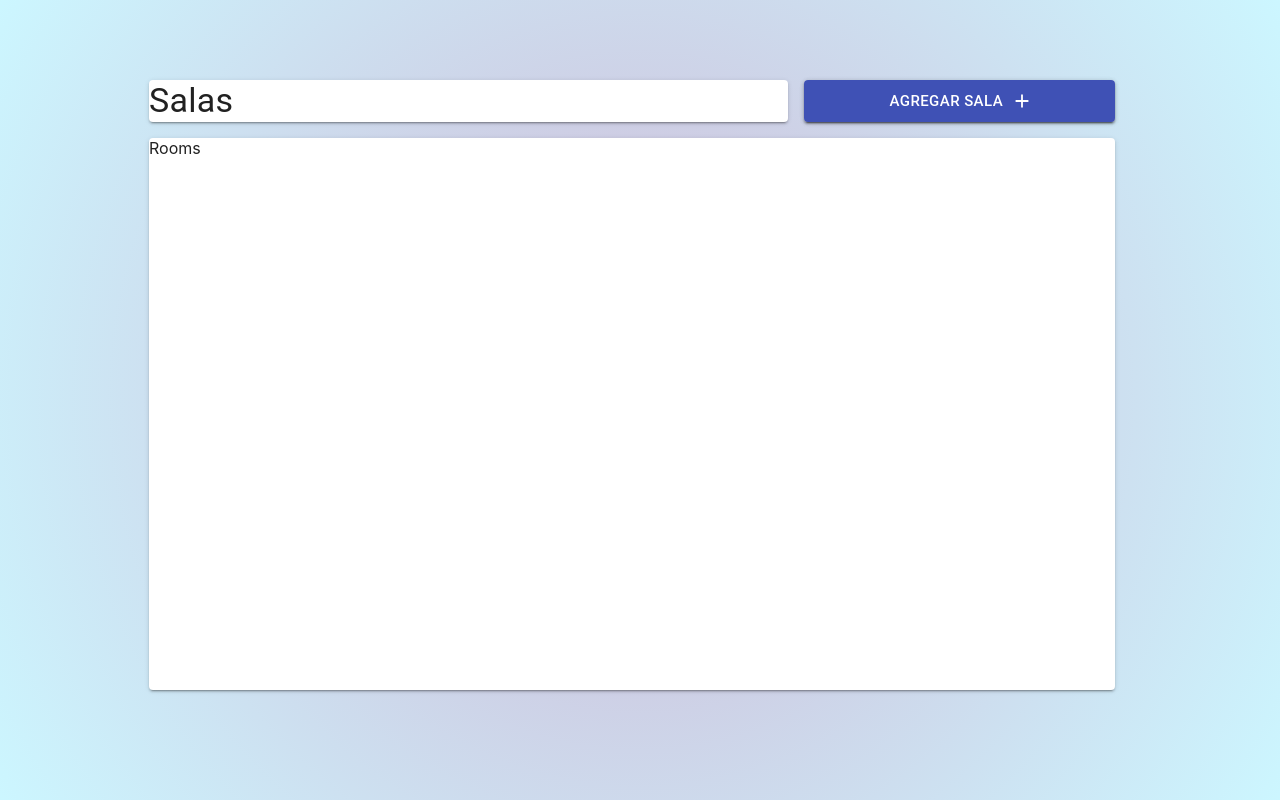
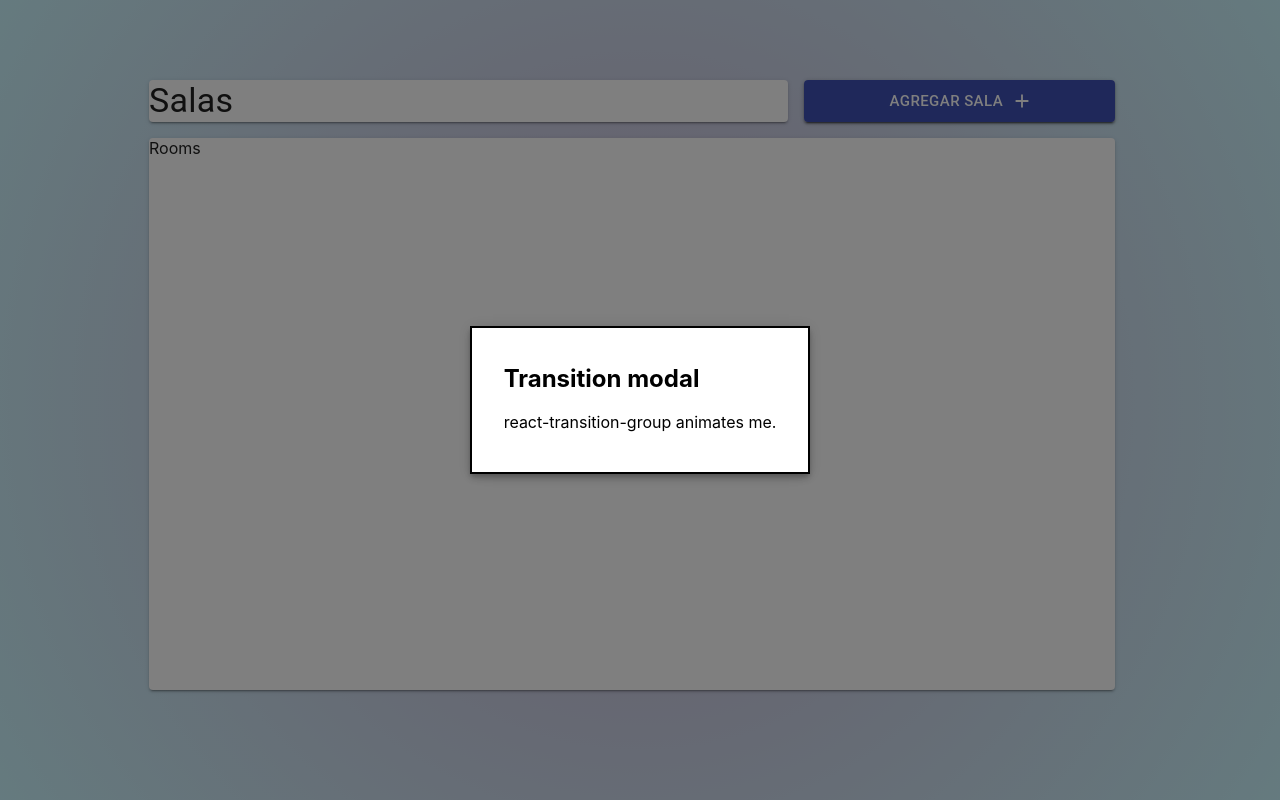
Before and after one commit to obsidian-software-service/dicerooms, a React (Create React App) app: page /rooms in a window 1280 px wide. Both pictures are taken after a click on the button "AGREGAR SALA". Built offline with nearby package versions, Linux system fonts and the light colour scheme.

Commit message:
Handle modal with redux

```diff
--- a/src/App.js
+++ b/src/App.js
@@ -3,11 +3,13 @@ import { BrowserRouter, Switch, Route } from "react-router-dom";
 import Login from "./pages/Login";
 import PlayRoom from "./pages/PlayRoom";
 import Rooms from "./pages/Rooms";
+import ModalManager from "./components/ModalManager";
 
 function App() {
   return (
     <BrowserRouter>
       {/* TODO NAVBAR */}
+      <ModalManager />
       <Switch>
         <Route exact path="/" component={Login} />
         <Route path="/playroom" component={PlayRoom} />
--- /dev/null
+++ b/src/components/ModalManager.js
@@ -0,0 +1,54 @@
+import React from "react";
+import { makeStyles } from "@material-ui/core/styles";
+import { Modal, Backdrop, Fade } from "@material-ui/core";
+import { useDispatch, useSelector } from "react-redux";
+import { hideModal } from "../redux/modalSlice";
+
+const useStyles = makeStyles((theme) => ({
+  modal: {
+    display: "flex",
+    alignItems: "center",
+    justifyContent: "center",
+  },
+  paper: {
+    backgroundColor: theme.palette.background.paper,
+    border: "2px solid #000",
+    boxShadow: theme.shadows[5],
+    padding: theme.spacing(2, 4, 3),
+  },
+}));
+
+const ModalManager = (props) => {
+  const classes = useStyles();
+  const dispatch = useDispatch();
+  const handleClose = () => {
+    dispatch(hideModal());
+  };
+  const open = useSelector((state) => state.modal.open);
+
+  return (
+    <Modal
+      aria-labelledby="transition-modal-title"
+      aria-describedby="transition-modal-description"
+      className={classes.modal}
+      open={open}
+      onClose={handleClose}
+      closeAfterTransition
+      BackdropComponent={Backdrop}
+      BackdropProps={{
+        timeout: 500,
+      }}
+    >
+      <Fade in={open}>
+        <div className={classes.paper}>
+          <h2 id="transition-modal-title">Transition modal</h2>
+          <p id="transition-modal-description">
+            react-transition-group animates me.
+          </p>
+        </div>
+      </Fade>
+    </Modal>
+  );
+};
+
+export default ModalManager;
--- a/src/pages/Rooms.jsx
+++ b/src/pages/Rooms.jsx
@@ -1,7 +1,9 @@
 import React from "react";
 import { makeStyles } from "@material-ui/core/styles";
-import { Grid, Paper, TextField, Button, Typography } from "@material-ui/core";
+import { Grid, Paper, Button, Typography } from "@material-ui/core";
 import AddIcon from "@material-ui/icons/Add";
+import { useDispatch } from "react-redux";
+import { openModal } from "../redux/modalSlice";
 
 import Container from "../components/Container";
 
@@ -21,6 +23,11 @@ const background =
 
 export function Rooms(props) {
   const classes = styles(props);
+  const dispatch = useDispatch();
+
+  const handleAddRoomModal = () => {
+    dispatch(openModal());
+  };
 
   return (
     <Container background={background} transparent>
@@ -46,6 +53,7 @@ export function Rooms(props) {
                 endIcon={<AddIcon />}
                 size="large"
                 fullWidth
+                onClick={handleAddRoomModal}
               >
                 Agregar Sala
               </Button>
--- /dev/null
+++ b/src/redux/modalSlice.js
@@ -0,0 +1,22 @@
+import { createSlice } from "@reduxjs/toolkit";
+
+const modalSlice = createSlice({
+  name: "modal",
+  initialState: {
+    open: false,
+    step: "",
+  },
+  reducers: {
+    openModal: (state, action) => {
+      state.step = action.payload;
+      state.open = true;
+    },
+    hideModal: (state) => {
+      state.open = false;
+    },
+  },
+});
+
+export const { openModal, hideModal } = modalSlice.actions;
+
+export default modalSlice.reducer;
--- a/src/redux/store.js
+++ b/src/redux/store.js
@@ -1,8 +1,10 @@
-import { configureStore } from '@reduxjs/toolkit';
-import counterReducer from './counterSlice';
+import { configureStore } from "@reduxjs/toolkit";
+import counterReducer from "./counterSlice";
+import modalReducer from "./modalSlice";
 
 export default configureStore({
   reducer: {
     counter: counterReducer,
+    modal: modalReducer,
   },
 });
```
